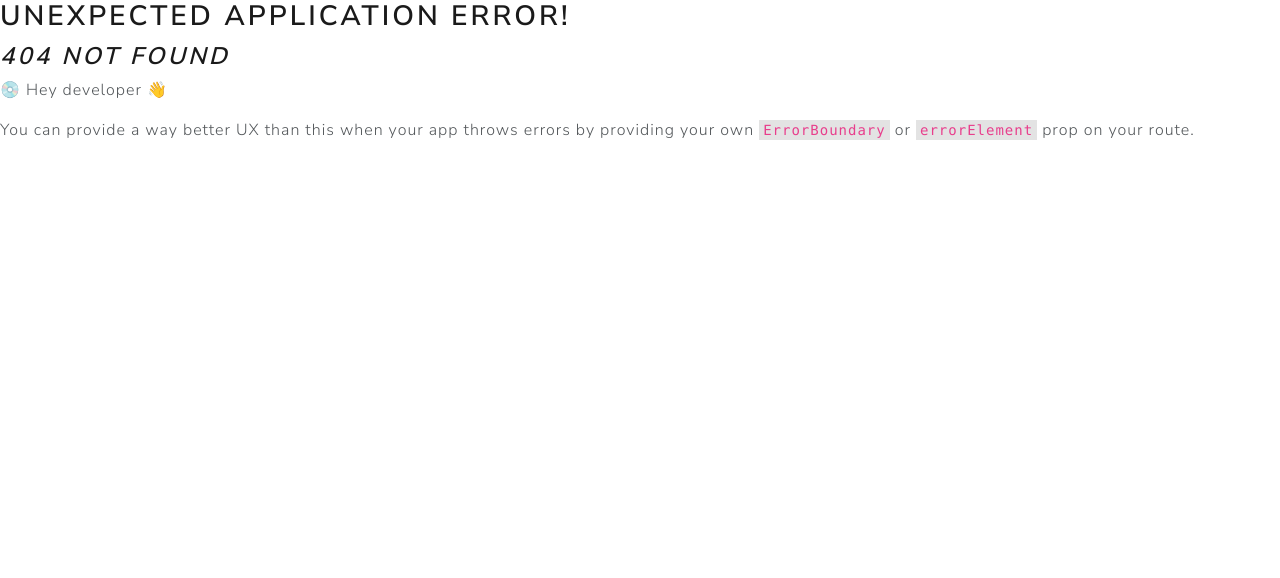
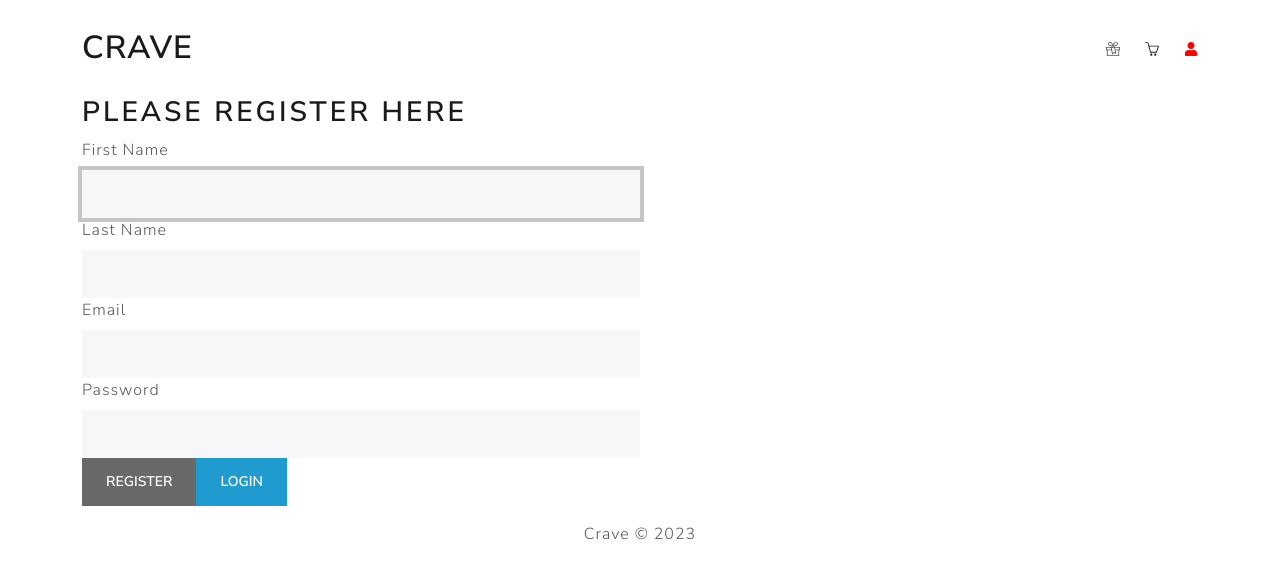
Before and after one commit to jablue-12/crave, a React (Create React App) app in the folder frontend/: page /register in a window 1280 px wide. Before the commit this address had no page. Shown: the top 578 px of the page. Built offline with nearby package versions, Linux system fonts and the light colour scheme; data requests are answered from the project's data file.

Commit message:
Login and Resgistration Pages
- Create registration page and login page

```diff
--- a/frontend/package.json
+++ b/frontend/package.json
@@ -17,7 +17,7 @@
 		"react-dom": "^18.2.0",
 		"react-icons": "^4.11.0",
 		"react-redux": "^8.1.3",
-		"react-router-dom": "^6.16.0",
+		"react-router-dom": "^6.17.0",
 		"react-scripts": "5.0.1",
 		"web-vitals": "^2.1.4"
 	},
--- /dev/null
+++ b/frontend/src/components/login/Login.jsx
@@ -0,0 +1,62 @@
+import React, { useState } from 'react';
+import { Button, Form } from 'react-bootstrap';
+import { useNavigate } from 'react-router-dom';
+
+async function loginUser (credentials) {
+	return fetch('http://localhost:8080/auth/login', {
+		method: 'POST',
+		headers: {
+			'Content-Type': 'application/json'
+		},
+		body: JSON.stringify(credentials)
+	})
+		.then((data) => {
+			data.json();
+		})
+		.catch(() => alert('Login unsucessful'));
+}
+export default function Login () {
+	const [email, setEmail] = useState('');
+	const [password, setPassword] = useState('');
+	const [token, setToken] = useState('');
+	const navigate = useNavigate();
+
+	function validateForm () {
+		return email.length > 0 && password.length > 0;
+	}
+
+	function handleClick () {
+		navigate('/Register');
+	}
+
+	const handleLogin = async e => {
+		e.preventDefault();
+		setToken(await loginUser({
+			email, password
+		}));
+		setToken(token);
+
+		navigate('/');
+	};
+
+	return (
+		<div className="Login">
+			<Form onSubmit={handleLogin}>
+				<Form.Group size="lg" controlid="email">
+					<Form.Label>Email</Form.Label>
+					<Form.Control className="w-50" autoFocus type="email" value={email} onChange={(e) => setEmail(e.target.value)}/>
+				</Form.Group>
+				<Form.Group size="lg" controlid="password">
+					<Form.Label>Password</Form.Label>
+					<Form.Control className="w-50" type="password" value={password} onChange={(e) => setPassword(e.target.value)}/>
+				</Form.Group>
+				<Button variant="primary" type="submit" disabled={!validateForm()}>
+					Login
+				</Button>
+				<Button variant="info" onClick={() => handleClick()}>
+					Register
+				</Button>
+			</Form>
+		</div>
+	);
+}
--- /dev/null
+++ b/frontend/src/components/login/Register.jsx
@@ -0,0 +1,70 @@
+import React, { useState } from 'react';
+import { Button, Form } from 'react-bootstrap';
+import { useNavigate } from 'react-router-dom';
+
+async function registerUser (credentials) {
+	return fetch('http://localhost:8080/auth/register', {
+		method: 'POST',
+		headers: {
+			'Content-Type': 'application/json'
+		},
+		body: JSON.stringify(credentials)
+	})
+		.then(data => data.json());
+}
+export default function Login () {
+	const [firstName, setFirstName] = useState('');
+	const [lastName, setLastName] = useState('');
+	const [email, setEmail] = useState('');
+	const [password, setPassword] = useState('');
+	const [token, setToken] = useState('');
+	const navigate = useNavigate();
+
+	function validateForm () {
+		return email.length > 0 && password.length > 0 && firstName.length > 0 && lastName.length > 0;
+	}
+
+	function handleClick () {
+		navigate('/login');
+	}
+
+	const handleRegister = async e => {
+		e.preventDefault();
+		setToken(await registerUser({
+			firstName, lastName, email, password
+		}));
+		setToken(token);
+	};
+
+	return (
+		<div className="Register">
+			<h2>
+				Please Register Here
+			</h2>
+			<Form onSubmit={handleRegister}>
+				<Form.Group size="lg" controlid="name">
+					<Form.Label>First Name</Form.Label>
+					<Form.Control className="w-50" autoFocus type="firstName" value={firstName} onChange={(e) => setFirstName(e.target.value)}/>
+				</Form.Group>
+				<Form.Group size="lg" controlid="address">
+					<Form.Label>Last Name</Form.Label>
+					<Form.Control className="w-50" type="lastName" value={lastName} onChange={(e) => setLastName(e.target.value)}/>
+				</Form.Group>
+				<Form.Group size="lg" controlid="email">
+					<Form.Label>Email</Form.Label>
+					<Form.Control className="w-50" type="email" value={email} onChange={(e) => setEmail(e.target.value)}/>
+				</Form.Group>
+				<Form.Group size="lg" controlid="password">
+					<Form.Label>Password</Form.Label>
+					<Form.Control className="w-50" type="password" value={password} onChange={(e) => setPassword(e.target.value)}/>
+				</Form.Group>
+				<Button variant="primary" type="submit" disabled={!validateForm()}>
+					Register
+				</Button>
+				<Button variant="info" onClick={() => handleClick()}>
+					Login
+				</Button>
+			</Form>
+		</div>
+	);
+}
--- a/frontend/src/index.js
+++ b/frontend/src/index.js
@@ -6,27 +6,37 @@ import App from './App';
 import Cart from './components/cart/Cart';
 import RestaurantsDashboard from './components/dashboard/RestaurantsDashboard';
 import Dish from './components/dish/Dish';
+import Login from './components/login/Login';
+import Register from './components/login/Register';
 import Menu from './components/menu/Menu';
 import reportWebVitals from './reportWebVitals';
 import './bootstrap.css';
 
 const router = createBrowserRouter(createRoutesFromElements(
-	<Route path="/" element={<App />}>
+	<Route path="/" element={<App/>}>
 		<Route
 			index={true}
-			element={<RestaurantsDashboard />}
+			element={<RestaurantsDashboard/>}
 		/>
 		<Route
 			path="/restaurants/:restaurantid"
-			element={<Menu />}
+			element={<Menu/>}
 		/>
 		<Route
 			path="/restaurants/:restaurantid/:dishid"
-			element={<Dish />}
+			element={<Dish/>}
 		/>
 		<Route
 			path="/cart"
-			element={<Cart />}
+			element={<Cart/>}
+		/>
+		<Route
+			path="/register"
+			element={<Register/>}
+		/>
+		<Route
+			path="/login"
+			element={<Login/>}
 		/>
 	</Route>
 ));
@@ -34,7 +44,7 @@ const router = createBrowserRouter(createRoutesFromElements(
 const root = ReactDOM.createRoot(document.getElementById('root'));
 root.render(
 	<React.StrictMode>
-		<RouterProvider router={router} />
+		<RouterProvider router={router}/>
 	</React.StrictMode>
 );
 
```
Also changed, not shown: 1 other file (tests, documents, lock files or other folders).
